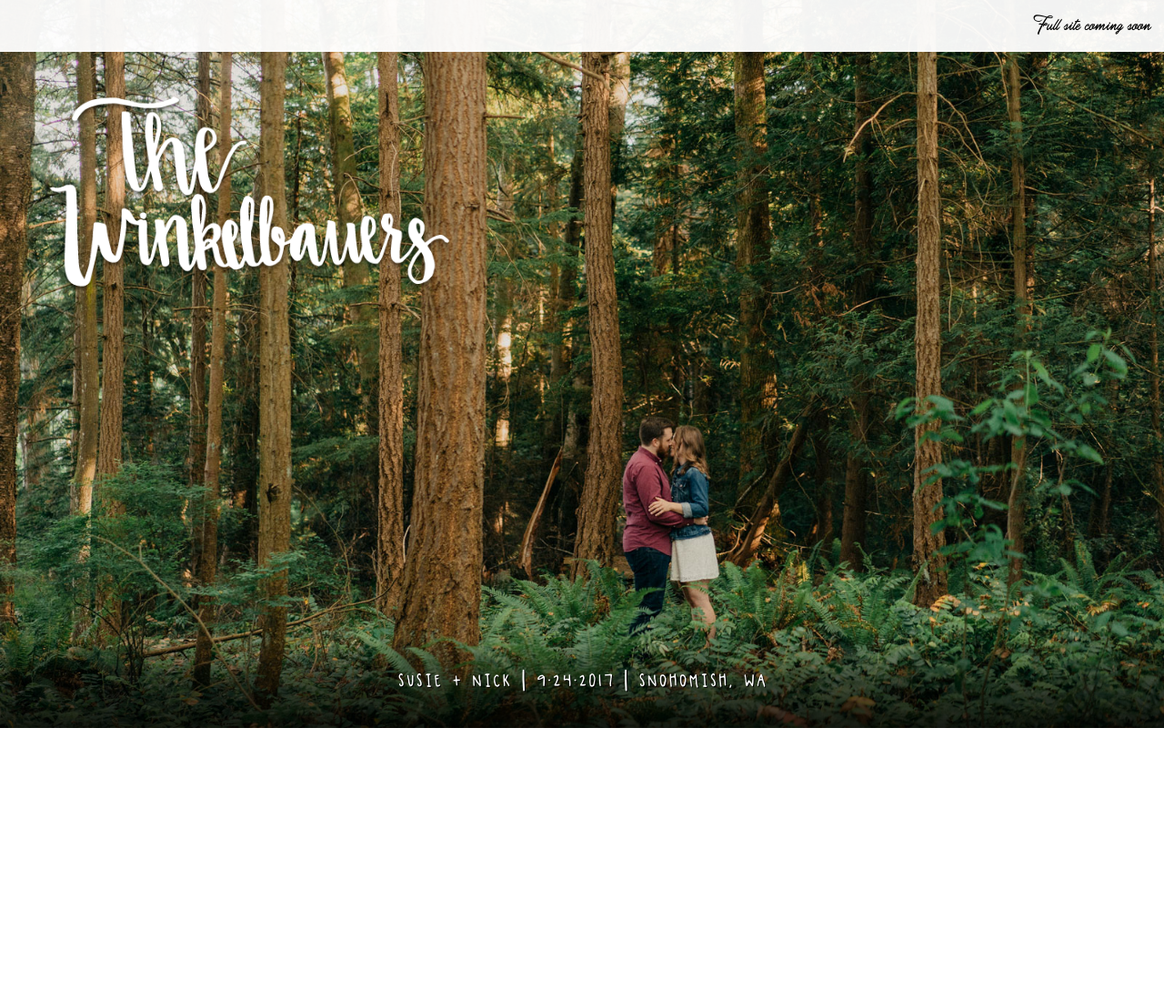
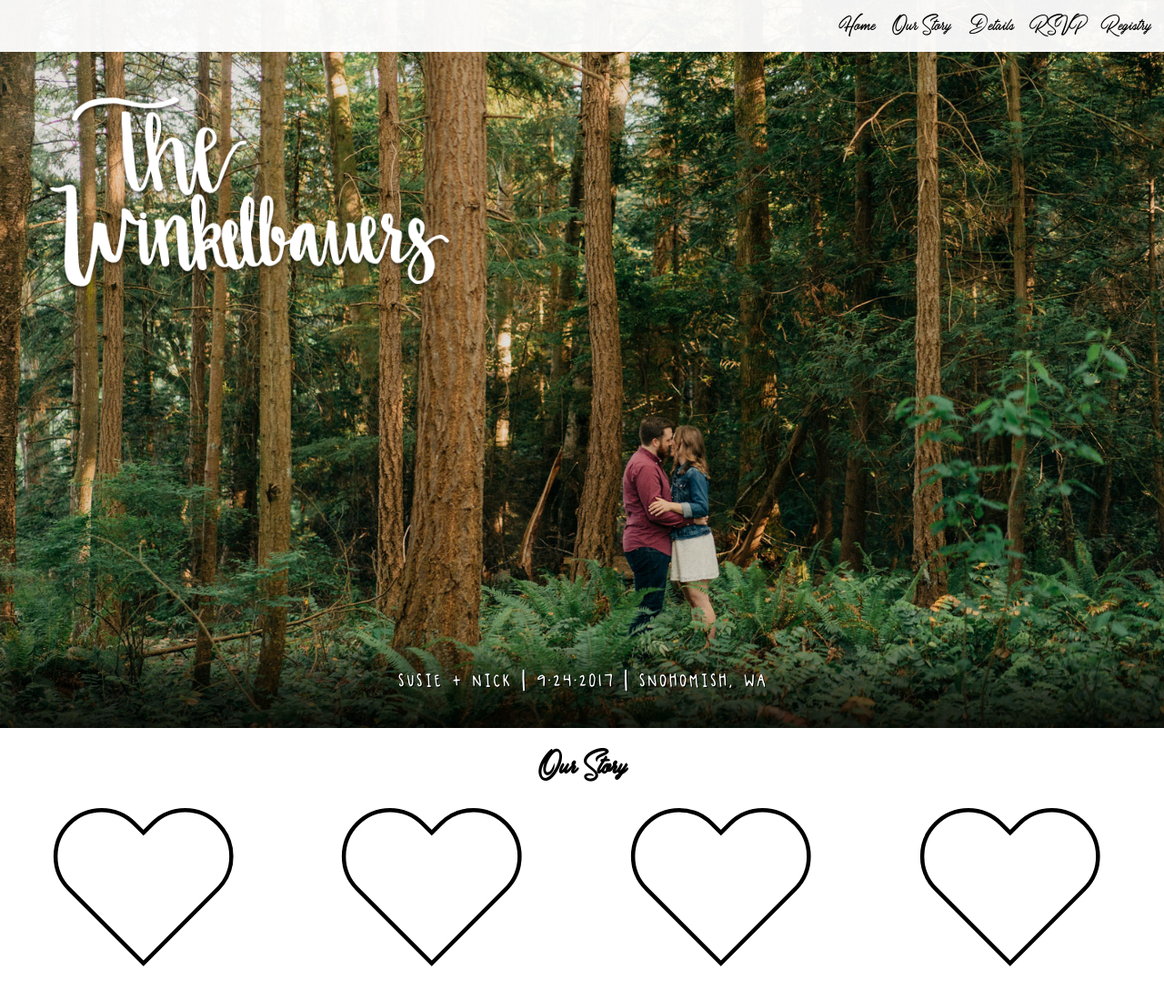
Before and after one commit to nwinkelbauer/weddingbauer, a website: page index.html in a window 1280 px wide. Shown: the whole page at 91% size. Before the commit the page ends 800 px from the top, so only its background shows below. Drawn offline with nearby package versions, Linux system fonts and the light colour scheme.

Commit message:
added story outline

```diff
--- a/index.html
+++ b/index.html
@@ -22,12 +22,12 @@
 
     <div tabindex="-1">
       <ul>
-      	<li><a href="">Full site coming soon</a></li>
-        <!-- <li><a href="#home">Home</a></li>
+      	<!-- <li><a href="">Full site coming soon</a></li> -->
+        <li><a href="#home">Home</a></li>
         <li><a href="#story">Our Story</a></li>
         <li><a href="#details">Details</a></li>
         <li><a href="#RSVP">RSVP</a></li>
-        <li><a href="#registry">Registry</a></li> -->
+        <li><a href="#registry">Registry</a></li>
       </ul>
     </div>
     <!-- <button id="campaign-expand">Toggle menu
@@ -60,7 +60,47 @@
 
 <div id="content">
 	<div id="story">
-
+    <h2>Our Story</h2>
+    <div class="mapheartsvg" id="mapheart1">
+      <svg width="200px" height="200px" viewBox="0 0 268 237" version="1.1" xmlns="http://www.w3.org/2000/svg" xmlns:xlink="http://www.w3.org/1999/xlink">
+          <g id="Welcome" stroke="none" stroke-width="1" fill="none" fill-rule="evenodd" transform="translate(10,0)">
+              <mask id="mask-2" fill="white">
+                  <use xlink:href="#path-1"></use>
+              </mask>
+              <path stroke="#000" stroke-width="6" d="M124.989981,28.8203389 L138.384267,15.4260532 C164.952356,-11.1420364 208.012644,-11.1411025 234.57711,15.4233631 C261.14296,41.989213 261.139864,85.0507616 234.574419,111.616206 L125.070249,221.120376 L125.010019,221.060146 L124.929751,221.140414 L15.4255805,111.636244 C-11.1398639,85.0707995 -11.1429596,42.0092509 15.4228904,15.443401 C41.9873559,-11.1210645 85.0476437,-11.1219984 111.615733,15.4460912 L124.989981,28.8203389 Z"></path>
+          </g>
+      </svg>
+    </div>
+    <div class="mapheartsvg" id="mapheart2">
+      <svg width="200px" height="200px" viewBox="0 0 268 237" version="1.1" xmlns="http://www.w3.org/2000/svg" xmlns:xlink="http://www.w3.org/1999/xlink">
+          <g id="Welcome" stroke="none" stroke-width="1" fill="none" fill-rule="evenodd" transform="translate(10,0)">
+              <mask id="mask-2" fill="white">
+                  <use xlink:href="#path-1"></use>
+              </mask>
+              <path stroke="#000" stroke-width="6" d="M124.989981,28.8203389 L138.384267,15.4260532 C164.952356,-11.1420364 208.012644,-11.1411025 234.57711,15.4233631 C261.14296,41.989213 261.139864,85.0507616 234.574419,111.616206 L125.070249,221.120376 L125.010019,221.060146 L124.929751,221.140414 L15.4255805,111.636244 C-11.1398639,85.0707995 -11.1429596,42.0092509 15.4228904,15.443401 C41.9873559,-11.1210645 85.0476437,-11.1219984 111.615733,15.4460912 L124.989981,28.8203389 Z"></path>
+          </g>
+      </svg>
+    </div>
+    <div class="mapheartsvg" id="mapheart3">
+      <svg width="200px" height="200px" viewBox="0 0 268 237" version="1.1" xmlns="http://www.w3.org/2000/svg" xmlns:xlink="http://www.w3.org/1999/xlink">
+          <g id="Welcome" stroke="none" stroke-width="1" fill="none" fill-rule="evenodd" transform="translate(10,0)">
+              <mask id="mask-2" fill="white">
+                  <use xlink:href="#path-1"></use>
+              </mask>
+              <path stroke="#000" stroke-width="6" d="M124.989981,28.8203389 L138.384267,15.4260532 C164.952356,-11.1420364 208.012644,-11.1411025 234.57711,15.4233631 C261.14296,41.989213 261.139864,85.0507616 234.574419,111.616206 L125.070249,221.120376 L125.010019,221.060146 L124.929751,221.140414 L15.4255805,111.636244 C-11.1398639,85.0707995 -11.1429596,42.0092509 15.4228904,15.443401 C41.9873559,-11.1210645 85.0476437,-11.1219984 111.615733,15.4460912 L124.989981,28.8203389 Z"></path>
+          </g>
+      </svg>
+    </div>
+    <div class="mapheartsvg" id="mapheart4">
+      <svg width="200px" height="200px" viewBox="0 0 268 237" version="1.1" xmlns="http://www.w3.org/2000/svg" xmlns:xlink="http://www.w3.org/1999/xlink">
+          <g id="Welcome" stroke="none" stroke-width="1" fill="none" fill-rule="evenodd" transform="translate(10,0)">
+              <mask id="mask-2" fill="white">
+                  <use xlink:href="#path-1"></use>
+              </mask>
+              <path stroke="#000" stroke-width="6" d="M124.989981,28.8203389 L138.384267,15.4260532 C164.952356,-11.1420364 208.012644,-11.1411025 234.57711,15.4233631 C261.14296,41.989213 261.139864,85.0507616 234.574419,111.616206 L125.070249,221.120376 L125.010019,221.060146 L124.929751,221.140414 L15.4255805,111.636244 C-11.1398639,85.0707995 -11.1429596,42.0092509 15.4228904,15.443401 C41.9873559,-11.1210645 85.0476437,-11.1219984 111.615733,15.4460912 L124.989981,28.8203389 Z"></path>
+          </g>
+      </svg>
+    </div>
 	</div>
 
 	<div id="details">
--- a/less/style.less
+++ b/less/style.less
@@ -34,6 +34,7 @@ body {
 			float: left;
 	    	margin: 12px 15px;
 	    	display: none;
+	    	//display: block;
 		}
 		&:not(.home):hover,
 		&:not(.home):active,
@@ -94,8 +95,25 @@ body {
 }
 
 #story {
+	height: 300px;
 	width: 100%;
 	position: relative;
+	margin-top: 20px;
+	h2 {
+		font-family: 'Carolina Mountains';
+		margin-bottom: 20px;
+		text-align: center;
+		font-size: 30px;
+	}
+	div.mapheartsvg {
+		display: inline-block;
+		width: 24.5%;
+		svg {
+			margin-right: auto;
+			margin-left: auto;
+			display: block;
+		}
+	}
 }
 
 @media only screen and (max-width : 768px) {
--- a/style.dev.css
+++ b/style.dev.css
@@ -83,8 +83,25 @@ body {
   width: 100%;
 }
 #story {
+  height: 300px;
   width: 100%;
   position: relative;
+  margin-top: 20px;
+}
+#story h2 {
+  font-family: 'Carolina Mountains';
+  margin-bottom: 20px;
+  text-align: center;
+  font-size: 30px;
+}
+#story div.mapheartsvg {
+  display: inline-block;
+  width: 24.5%;
+}
+#story div.mapheartsvg svg {
+  margin-right: auto;
+  margin-left: auto;
+  display: block;
 }
 @media only screen and (max-width: 768px) {
   #home h1 img {
```
Also changed, not shown: assets/GoldenGardens.png (added), assets/Mask.svg (added), assets/ParsonGardens.png (added), assets/Stevens.png (added), assets/Zoka.png (added), style.css.
